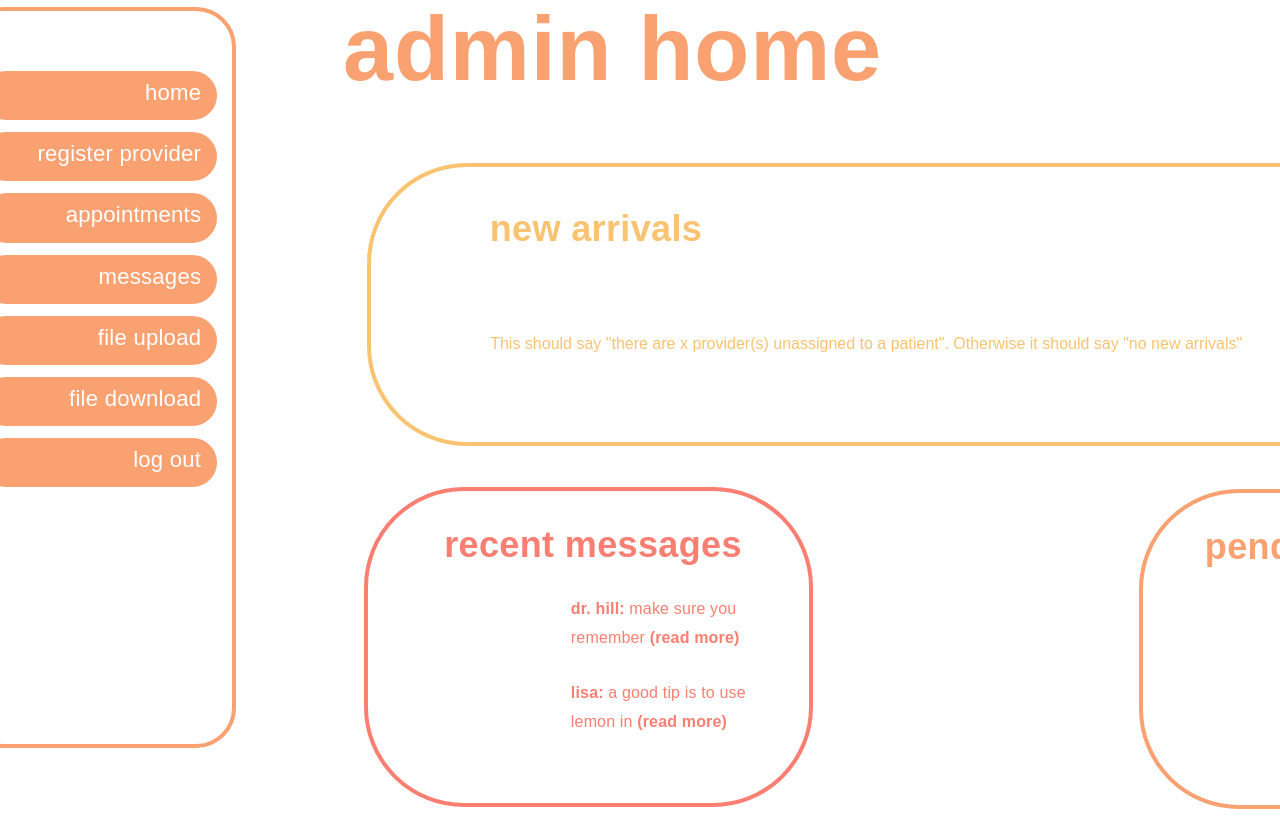
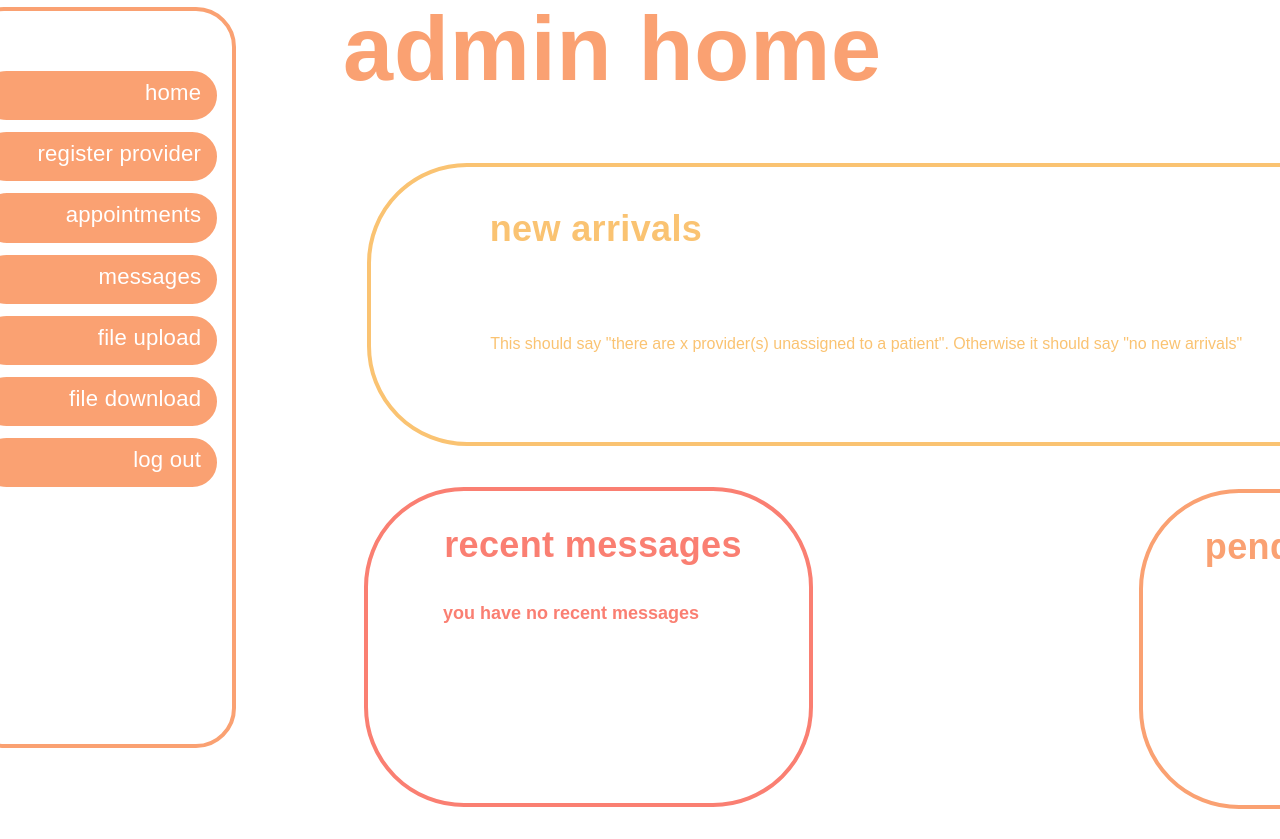
Before and after one commit to SophiaMVaughn/Treeo, a Django app: page / in a window 1280 px wide; the page is wider, and only the part inside the window is pictured. Shown: the part 68-907 px from the top of that part. Run offline with Django 3.2, Linux system fonts and the light colour scheme; a user stored in the database is signed in; tables that the repository leaves empty hold one stand-in row (values such as "Sample post"); parts of the project's set-up code (start-up, migrations or seed data) failed here and were passed over.

Commit message:
Dropdown menu for all patients in blogsys, removed buttons without a functions, showed most recent messages and upcoming appointments to home page for patient and provider

```diff
--- a/Treeo/settings.py
+++ b/Treeo/settings.py
@@ -96,7 +96,7 @@ DATABASES = {
         'ENGINE': 'mysql.connector.django',
         'NAME': 'treeohealthdb',
         'USER': 'root',
-        'PASSWORD': 'xcDq6mptESIL5nMlYLbF',
+        'PASSWORD': '#GGnorem8',
         'HOST': '127.0.0.1',  # Or an IP Address that your DB is hosted on
         'PORT': '3306',
         # 'ENGINE': 'mysql.connector.django',
--- a/requirements.txt
+++ b/requirements.txt
@@ -5,6 +5,7 @@ pillow
 babel
 zoomus
 twilio
+channels
 django-phonenumber-field[phonenumbers]
 phonenumbers
 PyJWT==2.0.1
--- a/static/css/style.css
+++ b/static/css/style.css
@@ -2340,8 +2340,9 @@ input:focus {
 
 .appointmentsList {
   position: absolute;
-  width: 46px;
-  height: 50px;
+  display: inline-flex;
+  width: 453px;
+  height: 76px;
   left: 50px;
   top: 130px;
   font-style: normal;
@@ -2352,8 +2353,13 @@ input:focus {
   letter-spacing: 0.01em;
 }
 
+.appointmentsList .meetingDate {
+  margin-left: 8px;
+}
+
 .appointmentProfilePic {
   position: absolute;
+  display: contents;
   width: 61px;
   height: 61px;
   left: 111px;
@@ -2422,35 +2428,35 @@ input:focus {
   letter-spacing: 0.01em;
 }
 
-.recentMessagesBorder .message1 {
-  position: absolute;
-  width: 218px;
-  height: 58px;
-  top: 33%;
-  left: 46%;
-  font-style: normal;
-  line-height: 29px;
-  letter-spacing: 0.01em;
+.recentMessagesWrapper {
+  margin-top: 42px;
+  position: absolute;
+  top: 20%;
+  right: 0%;
+  width: 416px;
+  font-size: 18px;
+}
+
+.recentMessagesTable td {
+  width: auto;
+  padding: 5px 0;
   text-align: left;
-}
-
-.recentMessagesBorder .message1 span {
-  font-weight: bold;
-}
-
-.recentMessagesBorder .message2 {
-  position: absolute;
-  width: 218px;
-  height: 58px;
-  top: 60%;
-  left: 46%;
-  font-style: normal;
-  line-height: 29px;
-  letter-spacing: 0.01em;
-  text-align: left;
-}
-
-.recentMessagesBorder .message2 span {
+  border-style: none;
+  color: #fa7f72;
+}
+
+.recentMessagesTable a {
+  color: #fa7f72;
+  text-decoration: underline;
+}
+
+
+.recentMessagesTable a:hover {
+  color: #8b380b;
+  transition: all 0.5s;
+}
+
+.recentMessagesBorder .recentMessagesWrapper .recentMessagesTable span {
   font-weight: bold;
 }
 
@@ -4437,3 +4443,7 @@ body {
   top: 352px;
   right: 17%;
 }
+
+.recentMessagesTable {
+  margin-left: 12%;
+}
--- a/templates/ReqAppt/Doctor_view.html
+++ b/templates/ReqAppt/Doctor_view.html
@@ -61,9 +61,9 @@
                         {% else %}
                         <td>
                             <a class="appointmentBubbleApprove button btn btn-large btn-block"
-                                href="{% url 'approve_appt' a.apptId %}"><span> &#10004; </span></a>
+                                href="{% url 'approve_appt' a.id %}"><span> &#10004; </span></a>
                             <a class="appointmentBubbleDelete button btn btn-large btn-block"
-                                href="{% url 'reqAppt_delete' a.apptId  %}"><span> X </span></a>
+                                href="{% url 'reqAppt_delete' a.id  %}"><span> X </span></a>
                             {% endif %}
                         </td>
                         <!-- <td>
--- a/templates/users_acc/home.html
+++ b/templates/users_acc/home.html
@@ -1,6 +1,7 @@
 {% extends "users_acc/base.html" %}
 {% block content %}
 <div class="white">
+    <div class="theT"></div>
     {% if user.user_type == None%}
 
     {%else%}
@@ -25,13 +26,29 @@
             <div class="recentMessages">
                 <span>recent messages</span>
             </div>
-            <!-- should be a message icon next to each message -->
-            <div class="message1">
-                <span>dr. hill: </span> make sure you remember <span>(read more)</span>
+            {% if recentMessages %}
+            {% for i in recentMessages %}
+            <!-- doesthis class matter  -->
+            <!-- <div class="message2">
+                    <p><span>{{i.TheActualsender}}: </span>{{i.Message|truncatechars:20}}</p>
+                </div> -->
+            <div class="recentMessagesWrapper">
+                <table class="table recentMessagesTable">
+                    <tr>
+                        <td><span>{{i.TheActualsender}}: </span>{{i.Message|truncatechars:20}}</td>
+                    </tr>
+                </table>
+                {% endfor %}
             </div>
-            <div class="message2">
-                <span>lisa: </span> a good tip is to use lemon in <span>(read more)</span>
+            {% else %}
+            <div class="recentMessagesWrapper">
+                <table class="table recentMessagesTable">
+                    <tr>
+                        <td><span>you have no recent messages</span></td>
+                    </tr>
+                </table>
             </div>
+            {% endif %}
         </div>
 
         <div class="pendingApprovalsBorder">
@@ -65,14 +82,24 @@
     <div class="upcomingAppointmentsBorder">
         <div class="upcomingAppointments">upcoming appointments</div>
         <div class="appointmentsList">
-            <p>mon 2/1</p>
-        </div>
-        <div class="appointmentProfilePic">
-            <p>(pic of provider)</p>
+            {% if appointment %}
+            {% for i in appointment %}
+            <div class="appointmentProfilePic">
+                <p>
+                    <img class="rounded-circle account-img " src="{{ i.provider.user.profile_pic.url }}" width="60"
+                        height="60" alt="">
+                </p>
+            </div>
+            <!-- use humanize here for time You Have an Appointment at  -->
+            <p class="meetingDate">{{ i.meetingDate }}</p>
+            {% endfor %}
+            {% else %}
+            <p>You Have No Upcoming Appointments</p>
+            {% endif %}
         </div>
         <div class="bookAppointment">
             <div class="button bookAppointment">
-                <a href="#" class="btn btn-primary btn-large btn-block">book an appointment</a>
+                <a href="{% url 'reqAppt' %}" class="btn btn-primary btn-large btn-block">book an appointment</a>
             </div>
         </div>
     </div>
@@ -81,18 +108,38 @@
         <div class="recentMessages">
             <span>recent messages</span>
         </div>
-        <!-- should be a message icon next to each message -->
-        <div class="message1">
-            <span>taylor: </span> make sure you remember <span>(read more)</span>
+        {% if recentMessages %}
+        {% for i in recentMessages %}
+        <!-- doesthis class matter  -->
+        <!-- <div class="message2">
+            <p><span>{{i.TheActualsender}}: </span>{{i.Message|truncatechars:20}}</p>
+        </div> -->
+        <div class="recentMessagesWrapper">
+            <table class="table recentMessagesTable">
+                <tr>
+                    <td><span>{{i.TheActualsender}}: </span>{{i.Message|truncatechars:20}}</td>
+                </tr>
+            </table>
+            {% endfor %}
         </div>
-        <div class="message2">
-            <span>sam: </span> how can i make sure to include <span>(read more)</span>
+        {% else %}
+        <div class="recentMessagesWrapper">
+            <table class="table recentMessagesTable">
+                <tr>
+                    <td><span>you have no recent messages</span></td>
+                </tr>
+            </table>
         </div>
+        {% endif %}
     </div>
 
     {% endif %}
     {% if user.user_type == 3%}
     <div class="welcome">welcome!</div>
+    <div class="healthChart">
+        health chart goes here.
+        just one that shows data and can be clicked on to lead to whole page
+    </div>
     <div class="profileBorder">
         <div class="profileName">{{user.first_name|lower}} {{user.last_name|lower}}</div>
         <div class="profileDateJoined">member since {{user.date_joined}}</div>
@@ -108,21 +155,21 @@
             {% for i in appointment %}
             <div class="appointmentProfilePic">
                 <p>
-                    <img class="rounded-circle account-img " src="{{ i.provider.user.profile_pic.url }}" width="30" height="40" alt="">
+                    <img class="rounded-circle account-img " src="{{ i.provider.user.profile_pic.url }}" width="60"
+                        height="60" alt="">
                 </p>
             </div>
-            <!-- use humanize here for time -->
-            <p>You Have an Appointment at{{ i.meetingDate }}</p>
+            <!-- use humanize here for time You Have an Appointment at  -->
+            <p class="meetingDate">{{ i.meetingDate }}</p>
             {% endfor %}
             {% else %}
             <p>You Have No Upcoming Appointments</p>
             {% endif %}
-
         </div>
 
         <div class="bookAppointment">
             <div class="button bookAppointment">
-                <a href="#" class="btn btn-primary btn-large btn-block">book an appointment</a>
+                <a href="{% url 'reqAppt' %}" class="btn btn-primary btn-large btn-block">book an appointment</a>
             </div>
         </div>
     </div>
@@ -134,24 +181,30 @@
         {% if recentMessages %}
         {% for i in recentMessages %}
         <!-- doesthis class matter  -->
-        <div class="message2">
-            <span>{{i.TheActualsender}}: </span>{{i.Message|truncatechars:20}}
+        <!-- <div class="message2">
+            <p><span>{{i.TheActualsender}}: </span>{{i.Message|truncatechars:20}}</p>
+        </div> -->
+        <div class="recentMessagesWrapper">
+            <table class="table recentMessagesTable">
+                <tr>
+                    <td><a href="{% url 'Health_Coach' %}"><span>{{i.TheActualsender}}: </span>{{i.Message|truncatechars:20}}</a></td>
+                </tr>
+            </table>
+            {% endfor %}
         </div>
-        {% endfor %}
         {% else %}
-        <p>You Have No New Messages</p>
+        <div class="recentMessagesWrapper">
+            <table class="table recentMessagesTable">
+                <tr>
+                    <td><span>you have no recent messages</span></td>
+                </tr>
+            </table>
+        </div>
         {% endif %}
-        <!-- should be a message icon next to each message -->
+    </div>
+</div>
 
-    </div>
-
-    <div class="healthChart">
-        health chart goes here.
-        just one that shows data and can be clicked on to lead to whole page
-    </div>
-
-    {% endif %}
-    {% endif %}
-    <div class="theT"></div>
+{% endif %}
+{% endif %}
 </div>
 {% endblock content %}
--- a/users_acc/views.py
+++ b/users_acc/views.py
@@ -451,8 +451,8 @@ def home(request):
     if request.user.is_authenticated:
         context={}
         if request.user.user_type == 2:
-            context["appointment"] = ApptTable.objects.filter(provider=request.user.provider).order_by("meetingDate")[:2]
-            context["recentMessages"] = PostQ.objects.filter(Thereciever=request.user).order_by("meetingDate")[:2]
+            context["appointment"] = ApptTable.objects.filter(provider=request.user.provider).order_by("-meetingDate")[:2]
+            context["recentMessages"] = PostQ.objects.filter(Thereciever=request.user).order_by("-meetingDate")[:2]
         elif request.user.user_type == 3:
             context["appointment"] = ApptTable.objects.filter(patient=request.user.patient).order_by("-meetingDate")[:2]
             context["recentMessages"] = PostQ.objects.filter(Thereciever=request.user).order_by("-meetingDate")[:2]
```
Also changed, not shown: ReqAppt/views.py (+4 -4 lines), blogsys/views.py (+113 -23 lines), templates/users_acc/profile.html (+9 -9 lines).
